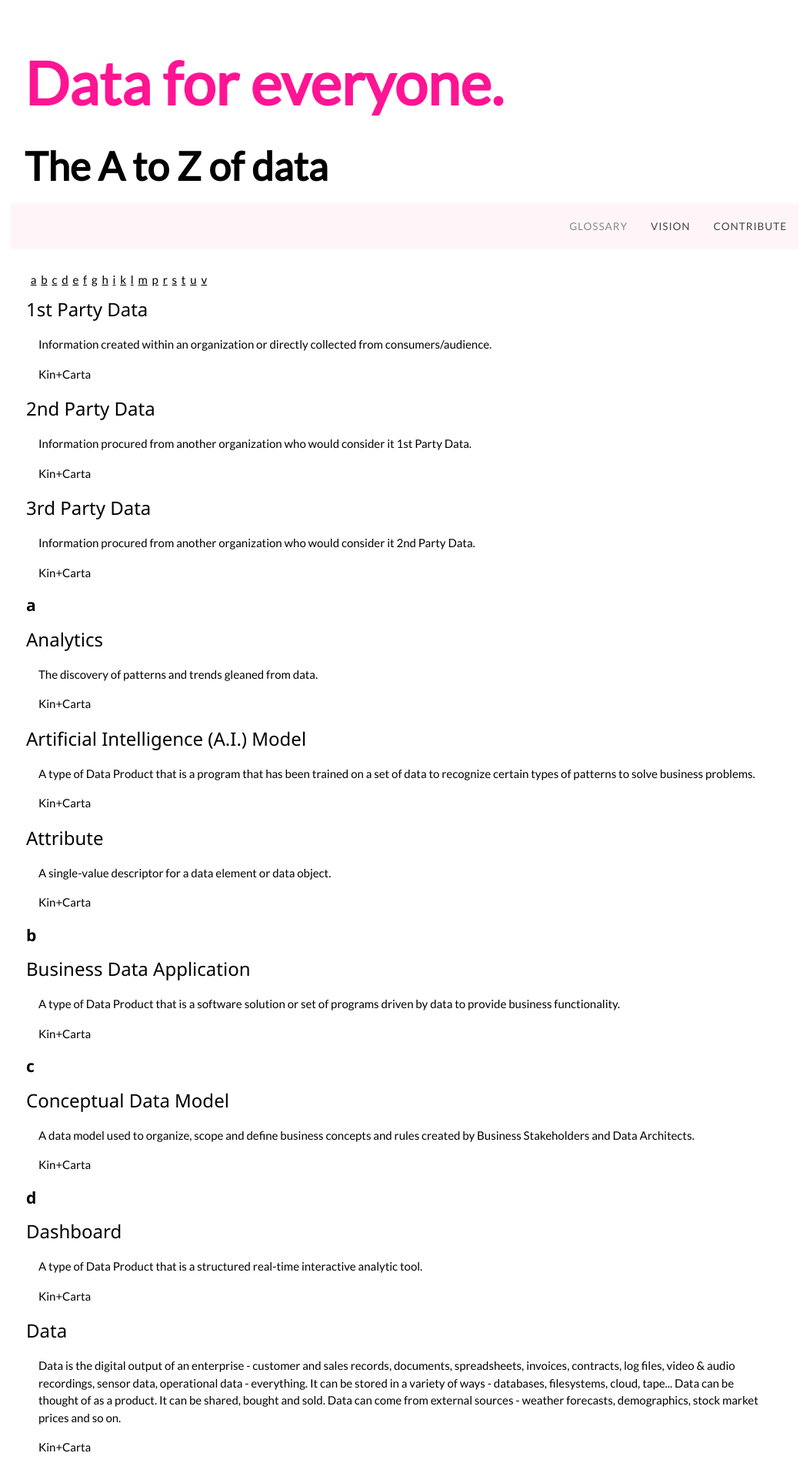
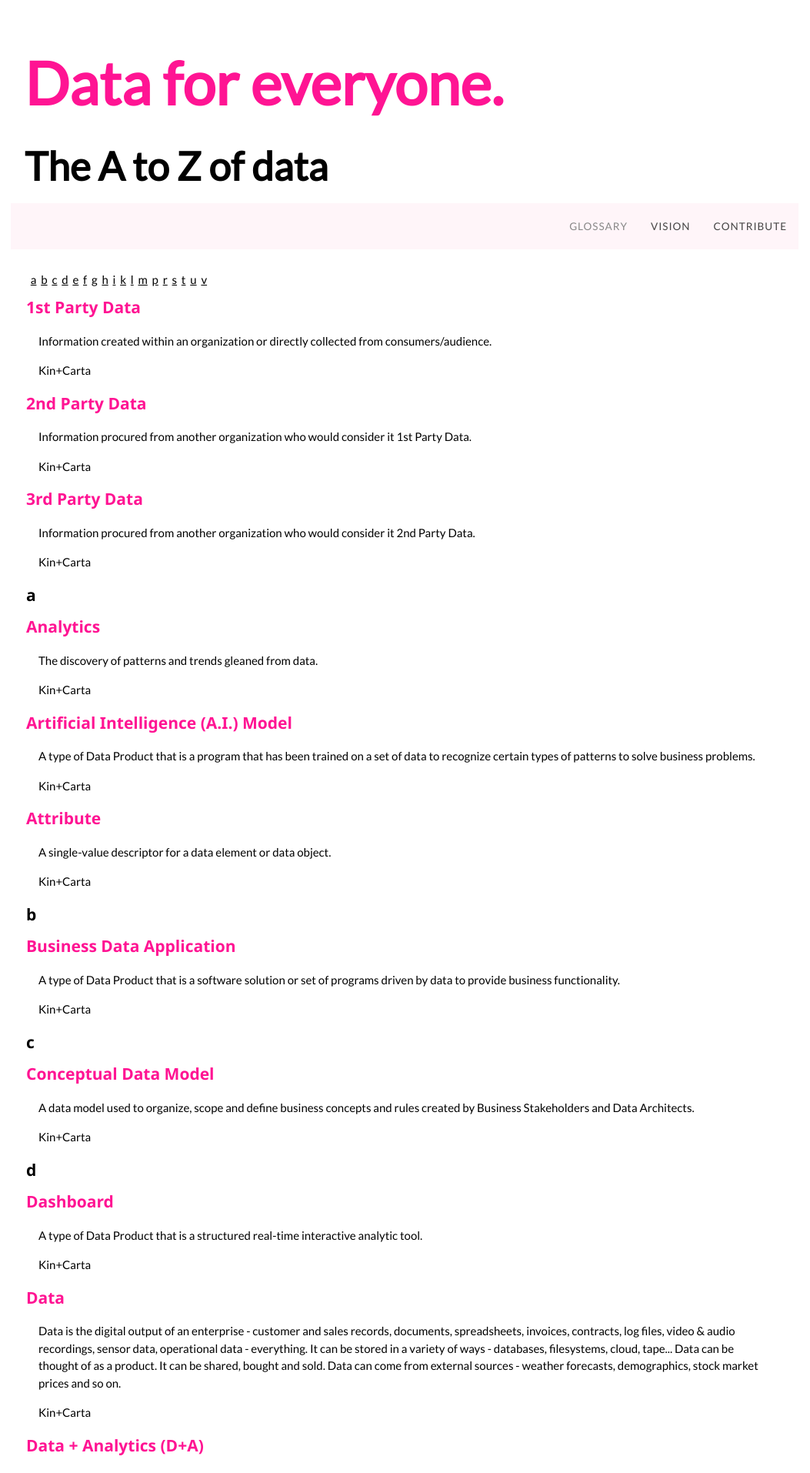
Before and after one commit to unleashyourdata/open_data_glossary, a Jekyll site: the page built from index.html, in a window 1280 px wide. Shown: the top 1914 px of the page at 77% size, without its empty margins (114-1167 px from the left). Built offline with Jekyll 4.4.1, drawn with Linux system fonts in a browser that asks for light colours.

Commit message:
Update style.css

```diff
--- a/css/style.css
+++ b/css/style.css
@@ -207,6 +207,12 @@ margin: 0;
 h2 {
 font-size: 1.4em !important;
 color: #000 !important;
+font-weight: 600 !important;
+}
+
+h3 {
+font-size: 1.4em !important;
+color: deeppink; !important;
 font-weight: 600 !important;
 }
 
```
